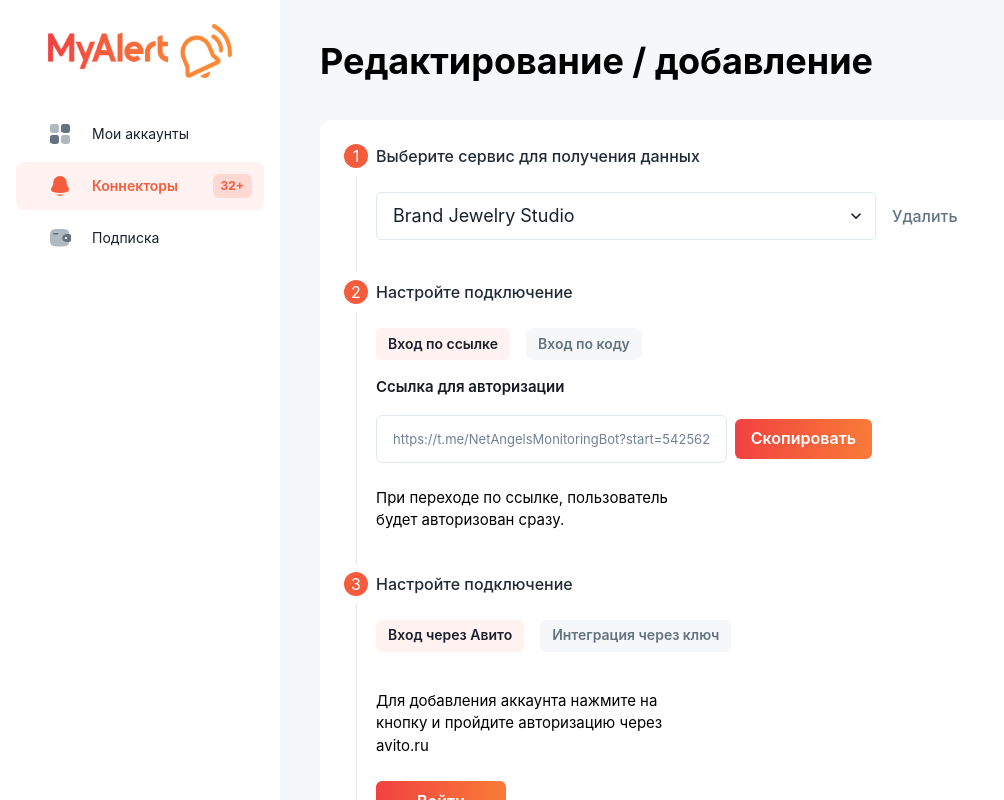
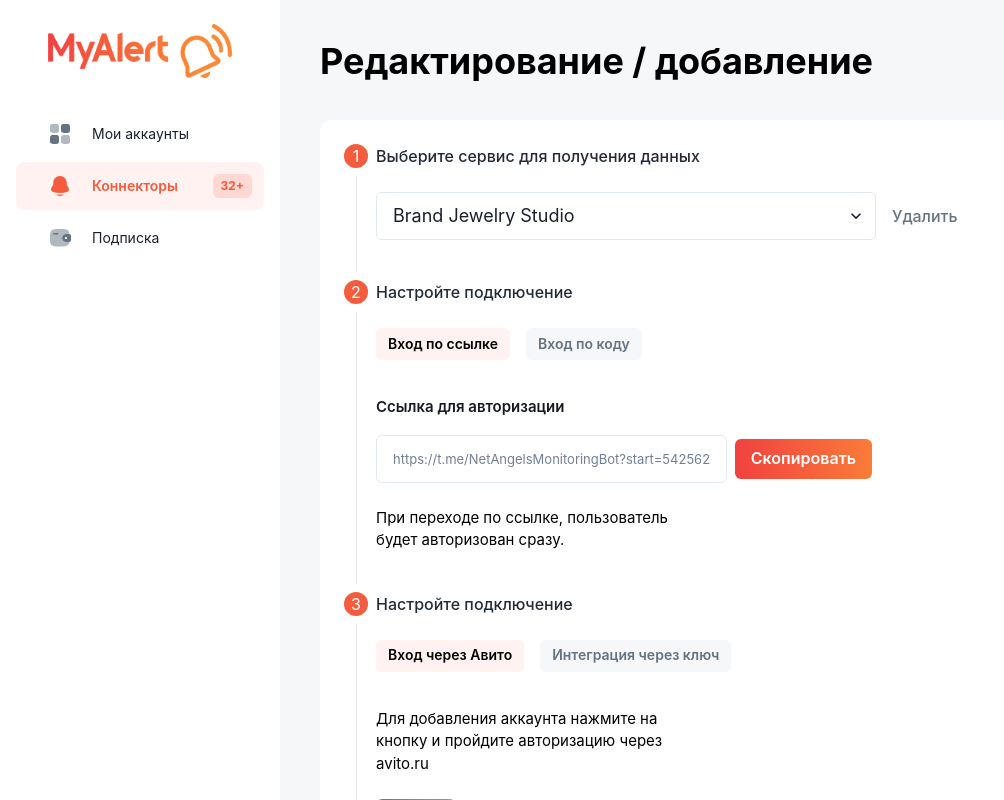
Before and after one commit to QobilovSardor/myAlert2, a React (Vite) app: page /connectors/editting-adding in a window 1280 px wide. Shown: the top 800 px of the page, without its empty margins (0-1004 px from the left). Built offline with nearby package versions, Linux system fonts and the light colour scheme.

Commit message:
project added tab

```diff
--- a/src/index.css
+++ b/src/index.css
@@ -388,3 +388,19 @@
     font-size: 14px;
   }
 }
+/* tab */
+.css-52dxnr[aria-selected='true'],
+.css-52dxnr[data-selected],
+.css-a5mhaz,
+.css-1xhq01z,
+.css-52dxnr {
+  padding: 0 !important;
+  border: none !important;
+  outline: none !important;
+}
+.chakra-tabs__tablist {
+  border: none !important;
+}
+#tabs-:r1:--tabpanel-1 {
+  background: red !important;
+}
--- a/src/pages/EditingAdding.jsx
+++ b/src/pages/EditingAdding.jsx
@@ -1,4 +1,4 @@
-import React from 'react';
+import React, { useState } from 'react';
 import {
   Box,
   Flex,
@@ -6,12 +6,31 @@
   Input,
   Select,
   Stack,
+  Tab,
+  TabList,
+  TabPanel,
+  TabPanels,
+  Tabs,
   Text,
+  Link,
+  Badge,
 } from '@chakra-ui/react';
 import { ButtonComponent, Header } from '../components';
 import assets from '../assets';
+// import { Link } from 'react-router-dom';
 
 const EditingAdding = () => {
+  const [activeTab1, setActiveTab1] = useState(0); // Birinchi Tabs uchun active tab indeksi
+  const [activeTab2, setActiveTab2] = useState(0); // Ikkinchi Tabs uchun active tab indeksi
+
+  const handleTabChange1 = (index) => {
+    setActiveTab1(index);
+  };
+
+  const handleTabChange2 = (index) => {
+    setActiveTab2(index);
+  };
+
   return (
     <>
       <Header text='Редактирование /  добавление' addBtn={false} />
@@ -100,21 +119,34 @@
             pb={{ base: 4, sm: 6, desktop: 8 }}
             maxW='528px'
           >
-            <Flex gap='16px' flexWrap='wrap'>
+            <Tabs onChange={handleTabChange1} index={activeTab1}>
+              <TabList
+                mb={{ base: '24px', desktop: '38px' }}
+                flexWrap='wrap'
+                gap='16px'
+              >
+                <Tab>
                   <ButtonComponent
                     text='Вход по ссылке'
-                bg='#F55B3D14'
+                    bg={activeTab1 === 0 ? '#F55B3D14' : '#F6F7F8'}
+                    color={activeTab1 === 0 ? 'black' : '#637381'}
                     size='sm'
                     _hover='none'
                   />
+                </Tab>
+                <Tab>
                   <ButtonComponent
                     text='Вход по коду'
                     size='sm'
                     _hover='none'
-                bg='#F6F7F8'
-                color='#637381'
+                    bg={activeTab1 === 1 ? '#F55B3D14' : '#F6F7F8'}
+                    color={activeTab1 === 1 ? 'black' : '#637381'}
                   />
-            </Flex>
+                </Tab>
+              </TabList>
+
+              <TabPanels>
+                <TabPanel>
                   <Box>
                     <Text
                       mb='16px'
@@ -142,10 +174,51 @@
                         _hover='none'
                       />
                     </Flex>
-              <Text fontSize='15px' color='#000000' mt='24px' maxW='325px'>
-                При переходе по ссылке, пользователь будет авторизован сразу.
+                    <Text
+                      fontSize='15px'
+                      color='#000000'
+                      mt='24px'
+                      maxW='325px'
+                    >
+                      При переходе по ссылке, пользователь будет авторизован
+                      сразу.
                     </Text>
                   </Box>
+                </TabPanel>
+                <TabPanel>
+                  <Box>
+                    <Text
+                      mb='16px'
+                      color='#171923'
+                      fontSize={{ base: 'sm', sm: '15px', desktop: '15px' }}
+                      fontWeight={600}
+                    >
+                      Код авторизации в Telegram
+                    </Text>
+                    <Flex
+                      flexWrap={{ base: 'wrap', desktop: 'nowrap' }}
+                      gap='24px'
+                      alignItems='center'
+                    >
+                      <Text fontSize='16px' fontWeight={600}>
+                        /start 542562
+                      </Text>
+                      <ButtonComponent
+                        text='Скопировать'
+                        bg='brand.500'
+                        color='#fff'
+                        _hover='none'
+                      />
+                    </Flex>
+                    <Text fontSize='15px' color='#000000' mt='24px'>
+                      Для авторизации необходимо сказать боту фразу /start
+                      ваш_код. Так можно авторизовать любого пользователя,
+                      который отправит боту код.
+                    </Text>
+                  </Box>
+                </TabPanel>
+              </TabPanels>
+            </Tabs>
           </Stack>
         </Box>
         <Box>
@@ -181,34 +254,85 @@
             pb={{ base: 4, sm: 6, desktop: 8 }}
             maxW='528px'
           >
-            <Flex gap='16px' flexWrap='wrap'>
+            <Tabs onChange={handleTabChange2} index={activeTab2}>
+              <TabList
+                flexWrap='wrap'
+                gap='16px'
+                mb={{ base: '24px', desktop: '38px' }}
+              >
+                <Tab>
                   <ButtonComponent
                     text='Вход через Авито'
-                bg='#F55B3D14'
+                    bg={activeTab2 === 0 ? '#F55B3D14' : '#F6F7F8'}
+                    color={activeTab2 === 0 ? 'black' : '#637381'}
                     size='sm'
                     _hover='none'
                   />
+                </Tab>
+                <Tab>
                   <ButtonComponent
                     text='Интеграция через ключ'
                     size='sm'
                     _hover='none'
-                bg='#F6F7F8'
-                color='#637381'
+                    bg={activeTab2 === 1 ? '#F55B3D14' : '#F6F7F8'}
+                    color={activeTab2 === 1 ? 'black' : '#637381'}
                   />
-            </Flex>
+                </Tab>
+              </TabList>
+
+              <TabPanels>
+                <TabPanel>
                   <Box>
-              <Text fontSize='15px' color='#000000' maxW='325px' mb='24px'>
-                Для добавления аккаунта нажмите на кнопку и пройдите авторизацию
-                через avito.ru
+                    <Text
+                      fontSize='15px'
+                      color='#000000'
+                      maxW='325px'
+                      mb='24px'
+                    >
+                      Для добавления аккаунта нажмите на кнопку и пройдите
+                      авторизацию через avito.ru
                     </Text>
                     <ButtonComponent
                       text='Войти'
                       bg='brand.500'
                       color='#fff'
                       _hover='none'
-                width='130px'
                     />
                   </Box>
+                </TabPanel>
+                <TabPanel>
+                  <Box>
+                    <Text fontSize='15px' color='#000000' mb='24px'>
+                      Для добавления аккаунта введите ключи интеграции от вашего
+                      профиля avito.ru{' '}
+                      <Link>
+                        <Badge
+                          textTransform='capitalize'
+                          color='#F24441'
+                          bg='#F55B3D14'
+                          borderRadius='8px'
+                          fontSize='11px'
+                          fontWeight={600}
+                          py='4px'
+                          px='8px'
+                          display='inline-block'
+                        >
+                          Как найти?
+                        </Badge>
+                      </Link>
+                    </Text>
+                    <Input placeholder='clientId' />
+                    <Input placeholder='clientSecret' my='10px' />
+                    <ButtonComponent
+                      text='Подключить'
+                      bg='brand.500'
+                      color='#fff'
+                      _hover='none'
+                    />
+                  </Box>
+                </TabPanel>
+              </TabPanels>
+            </Tabs>
           </Stack>
         </Box>
       </Stack>
```
Lines whose indentation alone changed are shown as unchanged.
